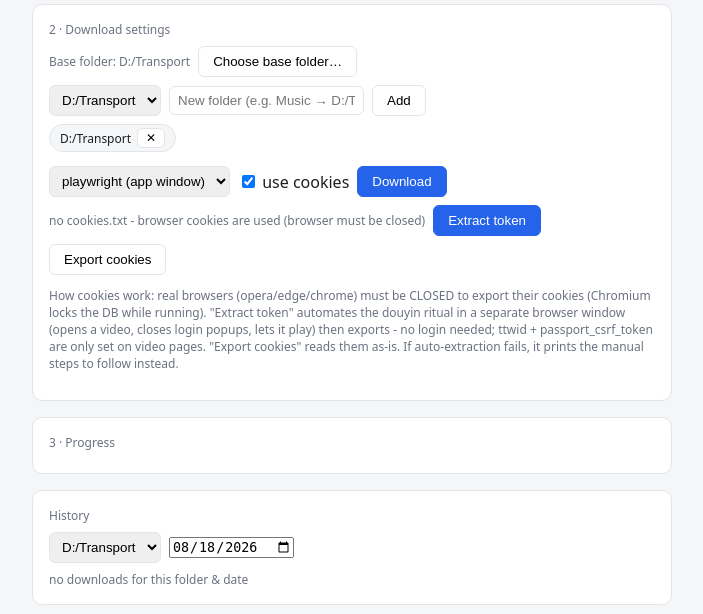
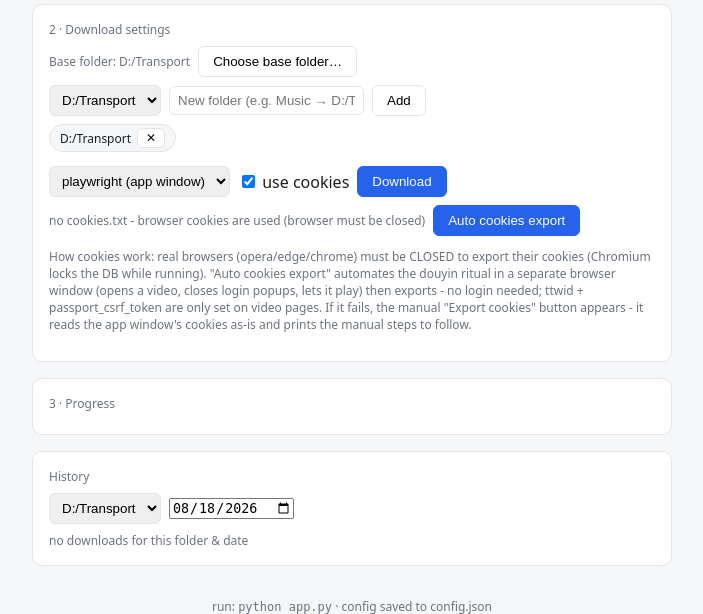
Before and after one commit to Hailthegreenkuaikuai/transporter, a Flask app: page / in a window 1280 px wide. Shown: the part 333-947 px from the top of the page, without its empty margins (288-991 px from the left). Run offline with Flask 3, Linux system fonts and the light colour scheme; data that the repository does not hold is empty.

Commit message:
feat: enhance cookie extraction button with loading state and improved messaging

```diff
--- a/templates/index.html
+++ b/templates/index.html
@@ -19,6 +19,11 @@
   button { padding:7px 14px; border:1px solid var(--line); border-radius:6px; background:#fff; cursor:pointer; }
   button.primary { background:var(--accent); border-color:var(--accent); color:#fff; }
   button.mini { padding:2px 8px; font-size:12px; }
+  button:disabled { opacity:.6; cursor:default; }
+  button.loading::before { content:''; display:inline-block; width:12px; height:12px;
+    border:2px solid rgba(255,255,255,.4); border-top-color:#fff; border-radius:50%;
+    animation:spin .6s linear infinite; vertical-align:-2px; margin-right:6px; }
+  @keyframes spin { to { transform:rotate(360deg); } }
   .row { display:flex; gap:8px; align-items:center; margin:8px 0; flex-wrap:wrap; }
   .muted { color:var(--muted); font-size:12px; }
   .url-list .row input { flex:1; min-width:200px; }
@@ -79,8 +84,8 @@
   </div>
   <div class="row">
     <span class="muted" id="cookieStatus">checking cookies…</span>
-    <button id="extractToken" class="primary">Extract token</button>
-    <button id="exportCookies">Export cookies</button>
+    <button id="extractToken" class="primary">Auto cookies export</button>
+    <button id="exportCookies" hidden>Export cookies</button>
   </div>
   <p class="muted" id="cookieNote"></p>
 </div>
@@ -310,10 +315,10 @@ $('histDate').onchange = loadHistory;
 
 $('cookieNote').textContent =
   'How cookies work: real browsers (opera/edge/chrome) must be CLOSED to export their cookies (Chromium '
-  + 'locks the DB while running). "Extract token" automates the douyin ritual in a separate browser window '
+  + 'locks the DB while running). "Auto cookies export" automates the douyin ritual in a separate browser window '
   + '(opens a video, closes login popups, lets it play) then exports - no login needed; ttwid + '
-  + 'passport_csrf_token are only set on video pages. "Export cookies" reads them as-is. If auto-extraction '
-  + 'fails, it prints the manual steps to follow instead.';
+  + 'passport_csrf_token are only set on video pages. If it fails, the manual "Export cookies" button '
+  + 'appears - it reads the app window\'s cookies as-is and prints the manual steps to follow.';
 
 async function refreshCookies() {
   const s = await api('/api/cookies/status');
@@ -323,10 +328,17 @@ async function refreshCookies() {
 }
 
 $('extractToken').onclick = async () => {
+  const btn = $('extractToken');
+  btn.disabled = true; btn.classList.add('loading');
   $('cookieStatus').textContent = 'running douyin token extraction… (a douyin window will open)';
-  const r = await api('/api/cookies/extract-token', { method: 'POST' });
-  $('cookieStatus').textContent = (r.ok ? '✓ ' : '✗ ') + r.message;
-  if (r.ok) refreshCookies();
+  try {
+    const r = await api('/api/cookies/extract-token', { method: 'POST' });
+    $('cookieStatus').textContent = (r.ok ? '✓ ' : '✗ ') + r.message;
+    if (!r.ok) $('exportCookies').hidden = false;
+    else refreshCookies();
+  } finally {
+    btn.disabled = false; btn.classList.remove('loading');
+  }
 };
 
 $('exportCookies').onclick = async () => {
```
